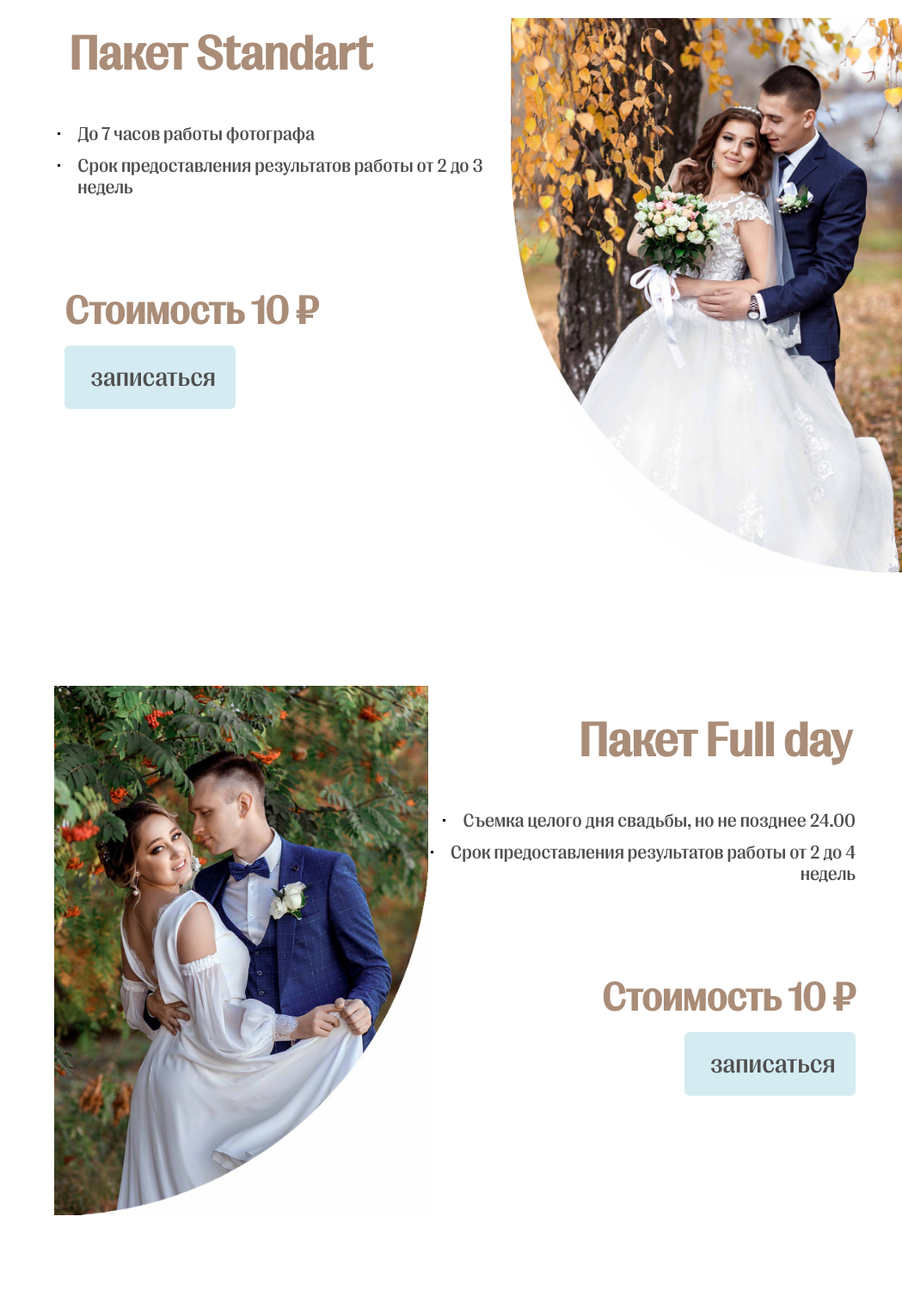
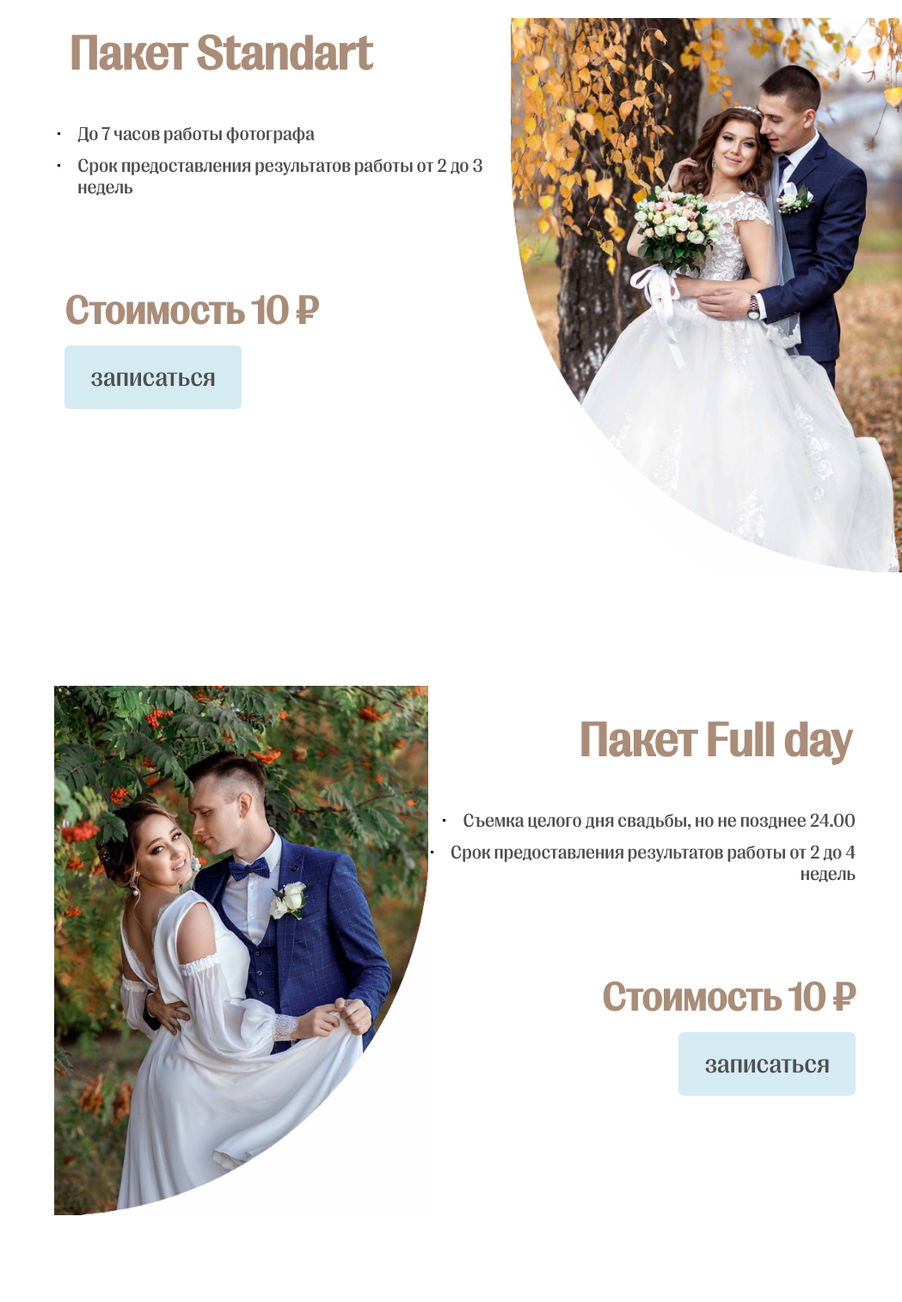
Before and after one commit to Nenakhov-Maxim/weddingprice, a Flask app: template app/templates/index.html in a window 1280 px wide. Shown: the part 2021-3536 px from the top of the page at 86% size, without its empty margins (231-1280 px from the left). Run offline with Flask 2, Linux system fonts and the light colour scheme; the template is opened without the code that fills it: most values are stand-ins (such as "Sample title", 1, 10 or a date in 2020).

Commit message:
Update style.css
The inscription on the button in the middle

```diff
--- a/app/static/css/style.css
+++ b/app/static/css/style.css
@@ -227,7 +227,6 @@
 
 .package__content-order {
   padding: 20px 30px;
-  width: 199px;
   height: 74px;
   background: #D5EBF2;
   border-radius: 6px;
@@ -235,7 +234,7 @@
   font-weight: 200;
   font-size: 30px;
   line-height: 34px;
-  text-align: right;
+  text-align: center;
   color: #4F4F4F;
 }
 
```
